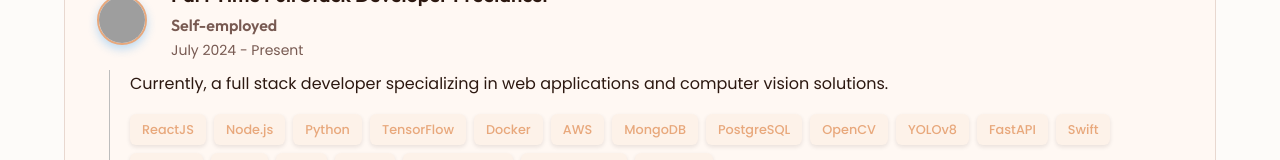
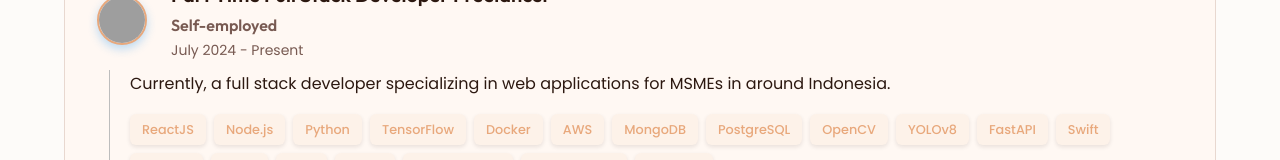
Before and after one commit to RakaZuhdi/portofolio-website, a React (Create React App) app: page /about in a window 1280 px wide. Shown: the part 412-572 px from the top of the page. Built offline with nearby package versions, Linux system fonts and the light colour scheme; grey boxes are pictures that could not be loaded; a web font is replaced by a local one.

Commit message:
Pushed latest progress

```diff
--- a/src/components/AboutSimple.js
+++ b/src/components/AboutSimple.js
@@ -106,7 +106,7 @@ const AboutSimple = () => {
             title: 'Part Time Full Stack Developer Freelancer',
             company: 'Self-employed',
             period: 'July 2024 - Present',
-            description: 'Currently, a full stack developer specializing in web applications and computer vision solutions.',
+            description: 'Currently, a full stack developer specializing in web applications for MSMEs in around Indonesia.',
             skills: [
                 'ReactJS', 'Node.js', 'Python', 'TensorFlow',
                 'Docker', 'AWS', 'MongoDB', 'PostgreSQL',
```
Also changed, not shown: public/pictures/self-portrait.jpeg (deleted).
